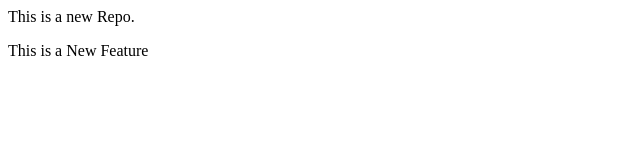
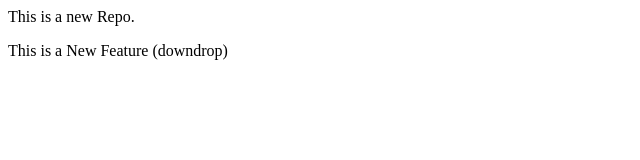
Before and after one commit to Kh-Umer/localrepo, a plain HTML site: page index.html in a window 1280 px wide. Shown: the full height of the page, 0-640 px from the left. Drawn offline with Linux system fonts and the light colour scheme.

```diff
--- a/index.html
+++ b/index.html
@@ -1,2 +1,2 @@
 <p>This is a new Repo.</p>
-<p>This is a New Feature</p>
+<p>This is a New Feature (downdrop)</p>
```
